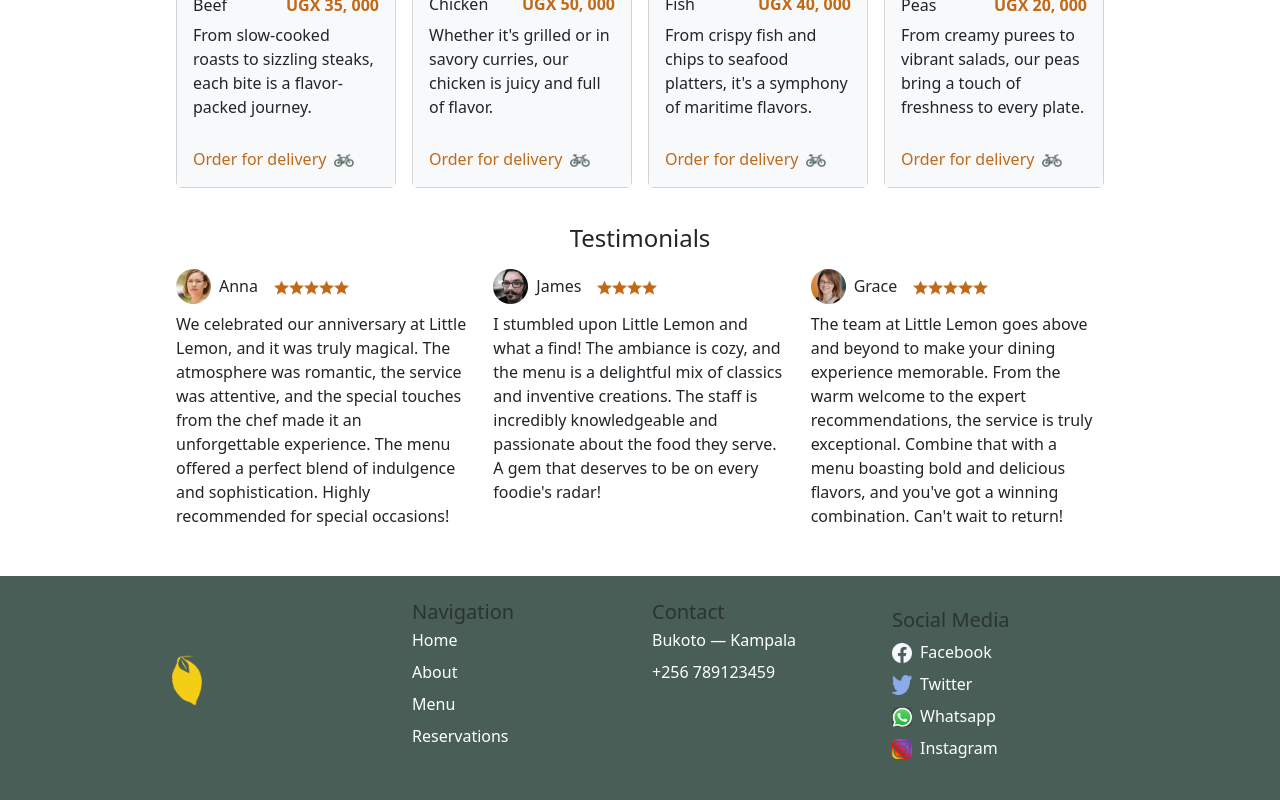
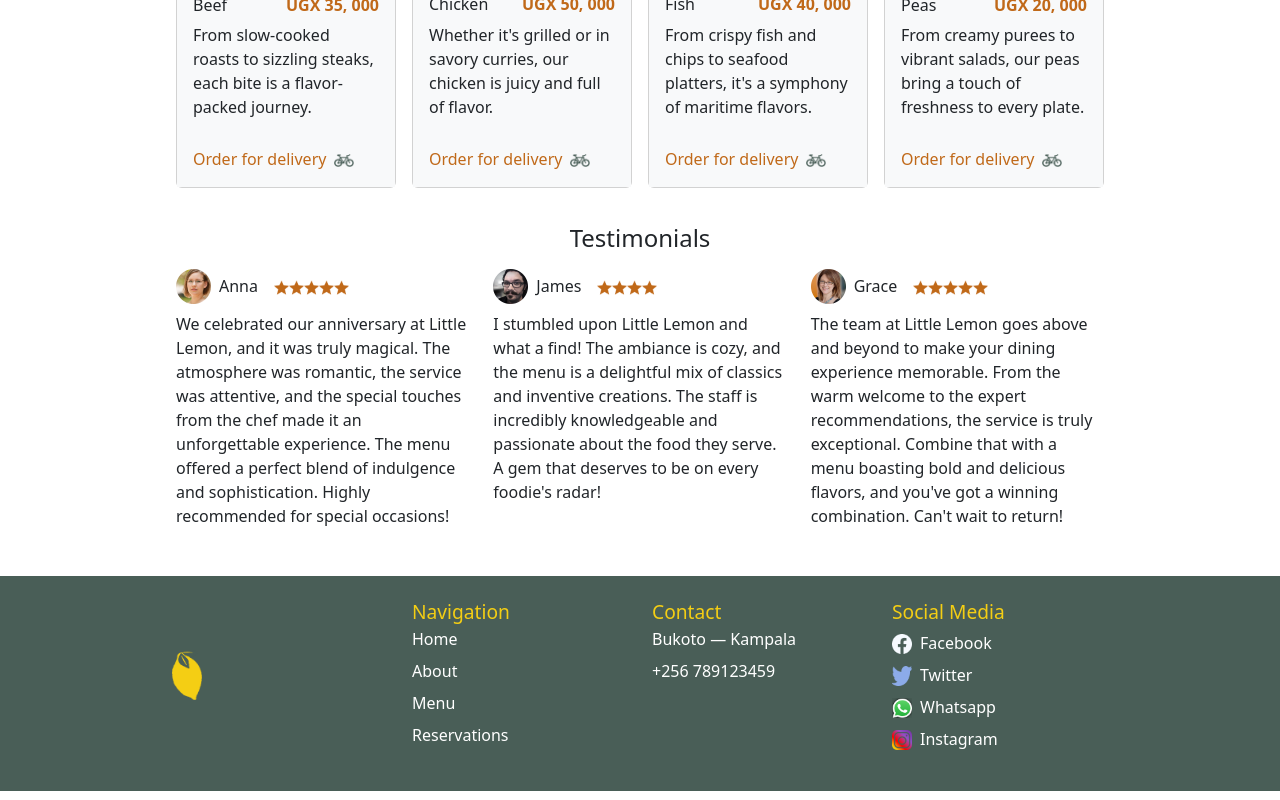
Before and after one commit to ASPhilemon/meta-frontend-capstone, a React (Create React App) app: page / in a window 1280 px wide. Shown: the part 627-1427 px from the top of the page. Built offline with nearby package versions, Linux system fonts and the light colour scheme.

Commit message:
Home page 2

```diff
--- /dev/null
+++ b/src/components/Footer.js
@@ -0,0 +1,65 @@
+import Container from 'react-bootstrap/Container';
+import Row  from 'react-bootstrap/Row';
+import Col  from 'react-bootstrap/Col';
+
+//Footer
+export default function Footer(){
+  return(
+    <footer className='mt-5 py-4'>
+      <Container className='col-md-9'>
+        <Row className='justify-content-center row-cols-1 row-cols-md-4'>
+          <Col xs={1} className='align-self-center mb-3'>
+            <img src="img/lemon.png" alt="lemon logo" width='30px' />
+          </Col>
+          <Col>
+            <h5 className='footer-heading text-center text-muted text-md-start mb-1'>Navigation</h5>
+            <ul className='col-10 col-md-12 mx-auto d-flex justify-content-center d-md-block'>
+              <li className='mb-2 me-2'><a href="/">Home</a></li>
+              <li className='mb-2 me-2'><a href="/about">About</a></li>
+              <li className='mb-2 me-2'><a href="/menu">Menu</a></li>
+              <li className='mb-2 me-2'><a href="/reservations">Reservations</a></li>
+            </ul>
+          </Col>
+          <Col>
+            <h5 className='footer-heading text-center text-muted text-md-start mb-1 mt-2 mt-md-0'>Contact</h5>
+            <div className='d-flex justify-content-center col-10 col-md-12 mx-auto d-md-block'>
+              <p className='mb-2 me-2'>Bukoto &mdash; Kampala</p>
+              <p className='mb-2'>+256 789123459</p>
+            </div >
+          </Col>
+          <Col>
+            <h5 className='footer-heading text-center text-muted text-md-start mt-4 mt-md-0'>Social Media</h5>
+
+            <ul className='d-flex col-11 col-md-12 mx-auto justify-content-center d-md-block text-center text-md-start' >
+              <li className='mb-2 me-2'>
+                <a href="facebook.com" >
+                <img src="/img/fb.png" width='20px' className='me-2' alt="" />
+                Facebook
+                </a>
+              </li>
+              <li className='mb-2 me-2'>
+                <a href="twitter.com" >
+                <img src="/img/twitter.png" width='20px' className='me-2' alt="" />
+                Twitter
+                </a>
+              </li>
+
+              <li className='mb-2 me-2 '>
+                <a href="whatsapp.com" >
+                <img src="/img/whatsapp.png" width='20px' className='me-2' alt="" />
+                Whatsapp
+                </a>
+              </li>
+              <li className='mb-2 me-2'>
+                <a href="twitter.com">
+                <img src="/img/instagram.png" width='20px'className='me-2' alt="" />
+                Instagram
+                </a>
+              </li>
+            </ul>
+          </Col>
+        </Row>
+      </Container>
+    </footer>
+  )
+}
--- a/src/index.css
+++ b/src/index.css
@@ -56,7 +56,7 @@ a{
   font-weight: bold;
 }
 
-@media (min-width: 768px) {
+@media (min-width: 1200px) {
   .card{
     height: 350px;
   }
@@ -75,5 +75,14 @@ footer a, footer p{
 } */
 
 .navbar{
-  background-color: wheat !important;
+  background-color: #f5deb3 !important;
 }
+
+.footer-heading{
+  color: #F4CE14 !important;
+  font-size: 1.2rem;
+}
+
+.hero img{
+  border-radius: 5px;
+}
--- a/src/pages/Home.js
+++ b/src/pages/Home.js
@@ -3,6 +3,7 @@ import Row  from 'react-bootstrap/Row';
 import Col  from 'react-bootstrap/Col';
 import Button from 'react-bootstrap/Button';
 import Card from 'react-bootstrap/Card';
+import Footer from '../components/Footer';
 
 import NavBar from "../components/NavBar";
 
@@ -99,7 +100,7 @@ function Specials(){
           <Button variant='primary' className='px-4'>Menu
           </Button>
         </div>
-        <Row className=' justify-content-center gx-3 gy-4 row-cols-1 row-cols-sm-2 row-cols-lg-4'>
+        <Row className=' justify-content-center gx-3 gy-4 row-cols-1 row-cols-sm-2 row-cols-xl-4'>
           {specials.map((menuItem)=>{
             return (
             <Col key={menuItem.id}>
@@ -169,7 +170,7 @@ function Testimonials(){
     <section className='testimonies'>
       <Container className='col-md-9 px-3'>
         <h4 className='text-center mb-3 mt-3'>Testimonials</h4>
-        <Row className='row-cols-1 row-cols-md-3 g-4'>
+        <Row className='row-cols-1 row-cols-lg-3 g-4'>
           {
             testimonials.map((testimonial)=>{
               return(
@@ -184,71 +185,7 @@ function Testimonials(){
     </section>
   )
 }
-//Footer
-function Footer(){
-  return(
-    <footer className='mt-5 py-4'>
-      <Container className='col-md-9'>
-        <Row className='justify-content-center row-cols-1 row-cols-md-4'>
-          <Col xs={1} className='align-self-center mb-3'>
-            <img src="img/lemon.png" alt="lemon logo" width='30px' />
-          </Col>
-          <Col>
-            <h5 className='text-center text-muted text-md-start mb-1'>Navigation</h5>
-            <ul className='col-10 col-md-12 mx-auto d-flex justify-content-between d-md-block'>
-              <li className='mb-2'><a href="/">Home</a></li>
-              <li className='mb-2'><a href="/about">About</a></li>
-              <li className='mb-2'><a href="/menu">Menu</a></li>
-              <li className='mb-2'><a href="/reservations">Reservations</a></li>
-            </ul>
-          </Col>
-          <Col>
-            <h5 className='text-center text-muted text-md-start mb-1'>Contact</h5>
-            <div className='d-flex justify-content-center col-10 col-md-12 mx-auto d-md-block'>
-              <p className='mb-2 me-2'>Bukoto &mdash; Kampala</p>
-              {/* <p className='mb-2'>info@littlelemon</p> */}
-              <p className='mb-2'>+256 789123459</p>
-            </div >
-          </Col>
-          <Col>
-            <h5 className='text-center text-muted text-md-start mt-2'>Social Media</h5>
 
-            <ul className='d-flex col-11 col-md-12 mx-auto justify-content-between d-md-block text-center text-md-start' >
-              <li className='mb-2 '>
-                <a href="facebook.com" >
-                <img src="/img/fb.png" width='20px' className='me-2' alt="" />
-                Facebook
-                </a>
-              </li>
-              <li className='mb-2'>
-                <a href="twitter.com" >
-                <img src="/img/twitter.png" width='20px' className='me-2' alt="" />
-                Twitter
-                </a>
-              </li>
-
-              <li className='mb-2 '>
-                <a href="whatsapp.com" >
-                <img src="/img/whatsapp.png" width='20px' className='me-2' alt="" />
-                Whatsapp
-                </a>
-              </li>
-              <li className='mb-2'>
-                <a href="twitter.com">
-                <img src="/img/instagram.png" width='20px'className='me-2' alt="" />
-                Instagram
-                </a>
-              </li>
-            </ul>
-
-
-
-          </Col>
-        </Row>
-      </Container>
-    </footer>
-  )
-}
 
 export default function Home(){
   return(
```
Also changed, not shown: src/components/NavBar.js (+0 -21 lines), public/img/table.png (added).
